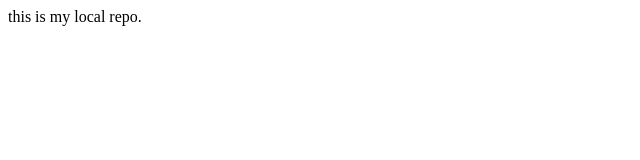
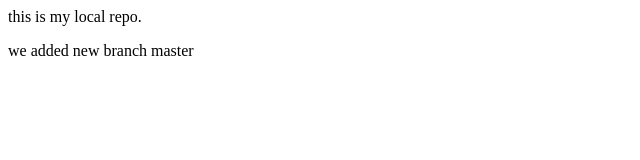
Before and after one commit to NikitaKarande549/LocalRepo, a plain HTML site: page index.html in a window 1280 px wide. Shown: the whole page, without its empty margins (0-640 px from the left). Drawn offline with Linux system fonts and the light colour scheme.

Commit message:
added new branch

```diff
--- a/index.html
+++ b/index.html
@@ -1 +1,3 @@
 <p>this is my local repo.</p>
+
+<p>we added new branch master</p>
```
